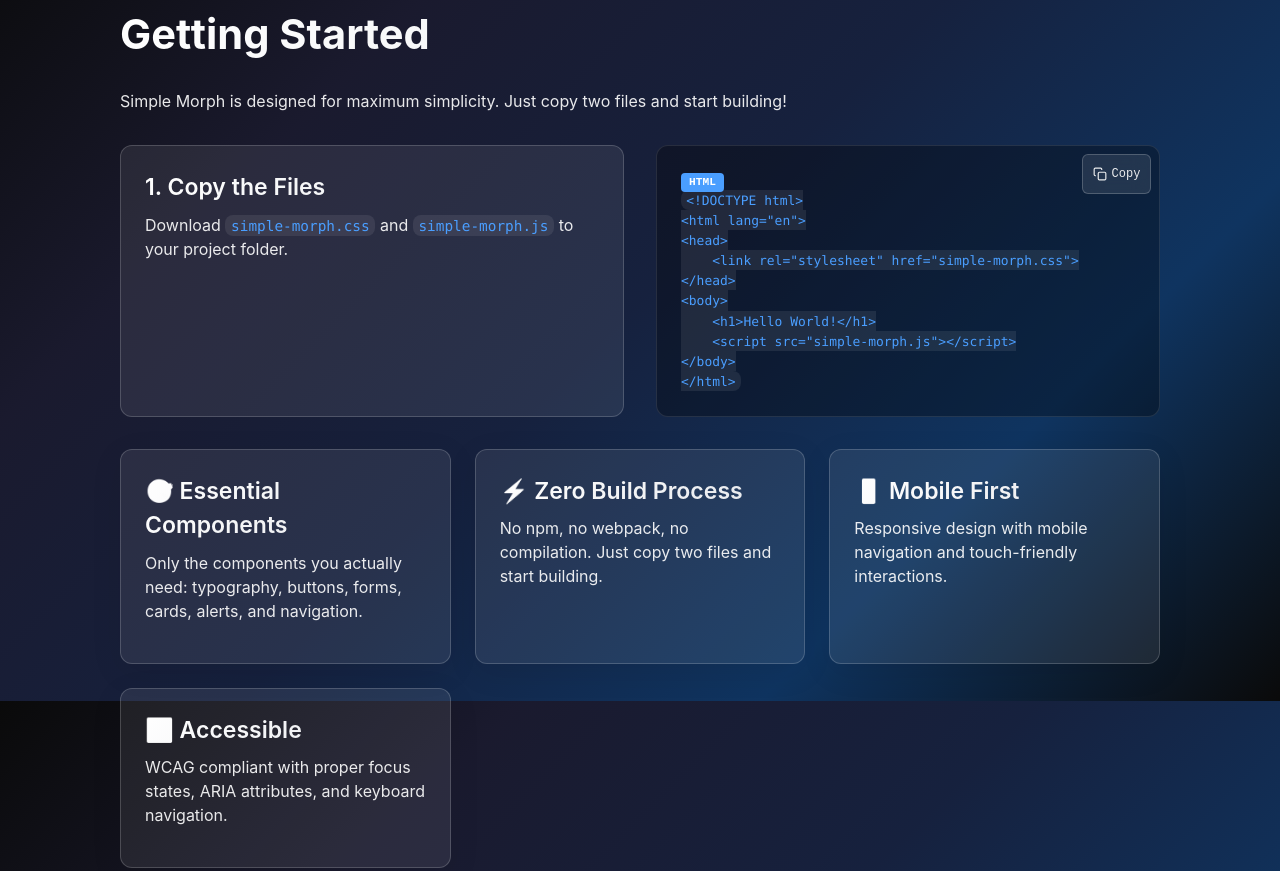
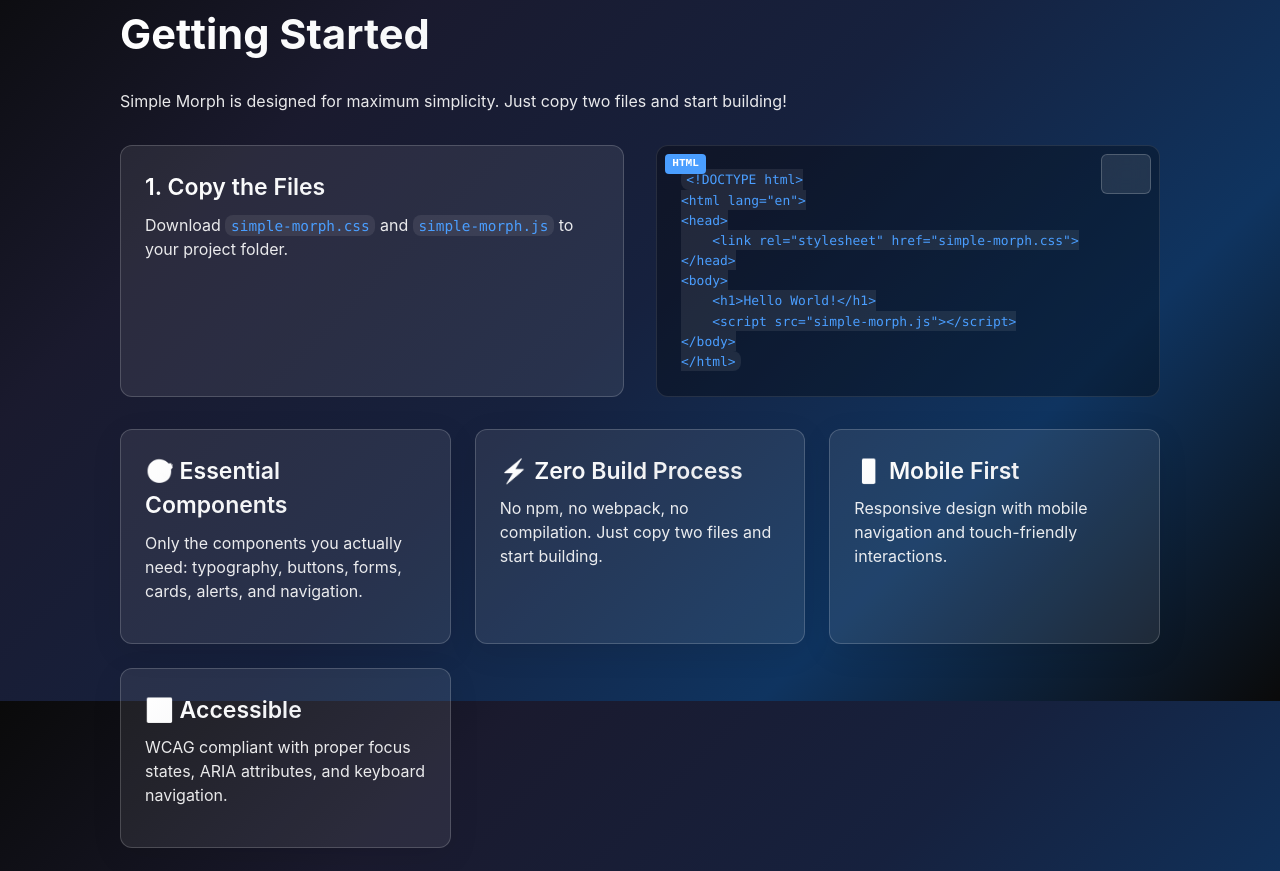
Before and after one commit to davidteren/simple_morph, a plain HTML site: page index.html in a window 1280 px wide. Shown: the part 899-1770 px from the top of the page. Drawn offline with Linux system fonts and the light colour scheme.

Commit message:
Align code example label and copy button; hide copy text and add whitespace padding

```diff
--- a/index.html
+++ b/index.html
@@ -22,6 +22,7 @@
 
         .code-example {
             background: rgba(0, 0, 0, 0.3);
+            padding-top: 2.5rem; /* space for label/button */
             border: 1px solid rgba(255, 255, 255, 0.1);
             border-radius: 12px;
             padding: 1.5rem;
@@ -34,14 +35,12 @@
 
         .code-example::before {
             content: 'HTML';
-            position: relative;
+            position: absolute;
             top: 0.5rem;
-            top: 0.1rem;
-            /* right: 3rem; */
-            margin-bottom: 3rem;
+            left: 0.5rem;
             background: var(--accent-primary);
-            color: white;
-            padding: 0.2rem 0.5rem;
+            color: #fff;
+            padding: 0.15rem 0.45rem;
             border-radius: 4px;
             font-size: 0.7rem;
             font-weight: bold;
@@ -54,16 +53,20 @@
             background: rgba(255, 255, 255, 0.1);
             border: 1px solid rgba(255, 255, 255, 0.2);
             border-radius: 6px;
-            padding: 0.4rem 0.6rem;
+            width: 34px;
+            height: 34px;
+            display: flex;
+            align-items: center;
+            justify-content: center;
             cursor: pointer;
             transition: all var(--transition-fast);
             color: var(--text-secondary);
-            font-size: 0.75rem;
-            display: flex;
-            align-items: center;
-            gap: 0.3rem;
+            font-size: 0; /* hide text */
             z-index: 10;
             backdrop-filter: blur(10px);
+        }
+        .copy-button svg {
+            pointer-events: none;
         }
 
         .copy-button:hover {
```
